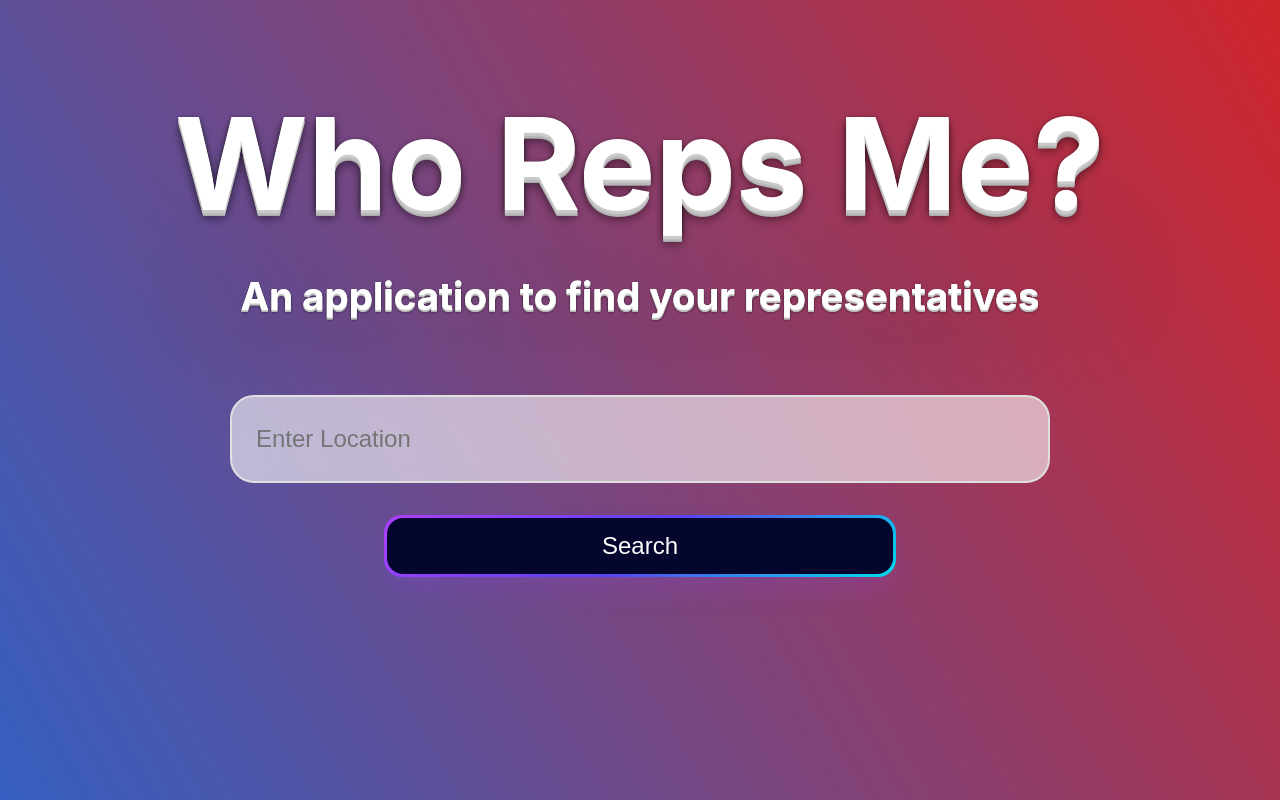
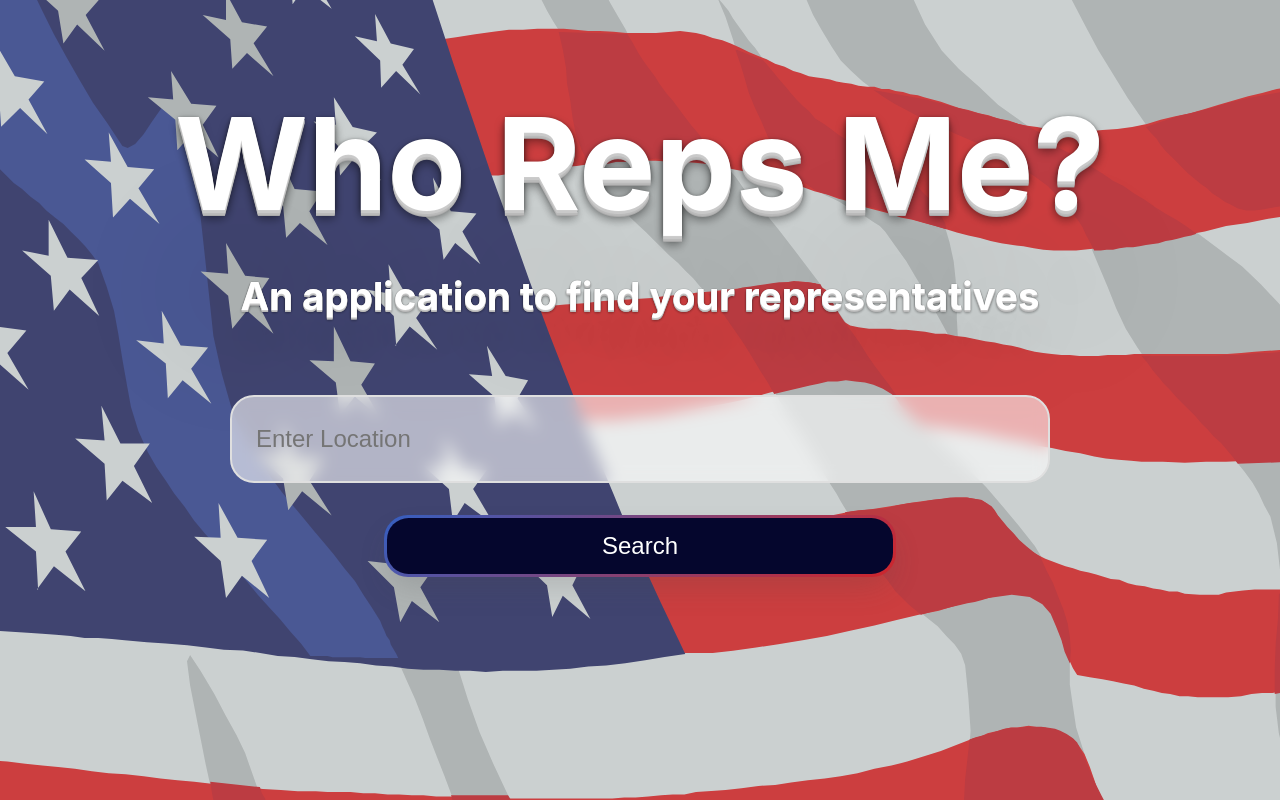
Before and after one commit to pbezant/who-reps-me, a React (Create React App) app: page / in a window 1280 px wide. Built offline with nearby package versions, Linux system fonts and the light colour scheme.

Commit message:
added flag background

```diff
--- a/src/App.css
+++ b/src/App.css
@@ -1,6 +1,7 @@
 .App{
   --white: #fff;
-  --blue: #71ccd5;
+  --blue: #355fc1;
+  --red: #cf252b;
   --dark-grey: #888;
   --grey: #bbb;
   --light-grey: #dfdfdf;
@@ -11,12 +12,30 @@
   justify-content: top;
   align-items: center;
   gap:4em;
-  background-image: linear-gradient(60deg, #355fc1, #cf252b);
-  background-attachment: fixed;
-  /* padding:10vw 0; */
+  /* background-image: linear-gradient(60deg, #355fc1, #cf252b); */
+
   width:100vw;
   height: 100vh;
   overflow-y: scroll;
+}
+.App:before{
+  content: "";
+  position: absolute;
+  top: 0;
+  left: 0;
+  width: 100%;
+  height: 100%;
+  z-index: -1;
+  background-image: url("../public/flag-waving.svg");
+  background-attachment: fixed;
+  background-size: cover;
+  background-size: 250vw;
+  background-repeat: no-repeat;
+  background-position: -50vw -50vh;
+  /* opacity: 0.8; */
+  filter:contrast(70%)
+
+
 }
 
 .hero-title, .hero-subtitle{
@@ -84,7 +103,7 @@
   border-radius: 20px;
 }
 .search span[data-selected] {
-  background: #71ccd5;
+  background: #355fc1;
 }
 .search::after {
   content: "";
@@ -97,7 +116,7 @@
           animation: blink 0.5s infinite alternate;
 }
 .search:focus {
-  border-color: #71ccd5;
+  border-color: var(--blue);
   outline: none;
 }
 .search:focus[data-cursor]::after {
@@ -109,24 +128,24 @@
   }
 }
 .search:focus + h1 {
-  color: #71ccd5;
+  color: #355fc1;
 }
 .search:focus + h1 span {
-  border-color: #71ccd5;
+  border-color: #355fc1;
 }
 
 /* Button */
 .button-cta {
   width:40vw;
   align-items: center;
-  background-image: linear-gradient(144deg,#AF40FF, #5B42F3 50%,#00DDEB);
+  /* background-image: linear-gradient(144deg,#AF40FF, #5B42F3 50%,#00DDEB); */
+  background-image: linear-gradient(144deg, #355fc1, #cf252b);
   border: 0;
-  border-radius: 18px;
-  box-shadow: rgba(151, 65, 252, 0.2) 0 15px 30px -5px;
+  border-radius: 1em;
+  box-shadow: rgba(69, 69, 69, 0.2) 0 15px 30px -5px;
   box-sizing: border-box;
   color: #FFFFFF;
   display: flex;
-  font-family: Phantomsans, sans-serif;
   font-size: 20px;
   justify-content: center;
   line-height: 1em;
@@ -144,12 +163,13 @@
 .button-cta:active,
 .button-cta:hover {
   outline: 0;
+  border:2px solid rgb(5, 6, 45);
 }
 
 .button-cta span {
   background-color: rgb(5, 6, 45);
   padding: 16px 24px;
-  border-radius: 16px;
+  border-radius: 0.9em;
   width: 100%;
   height: 100%;
   transition: 300ms;
```
Also changed, not shown: public/flag-waving.svg (added), 1 other file (tests, documents, lock files or other folders).
